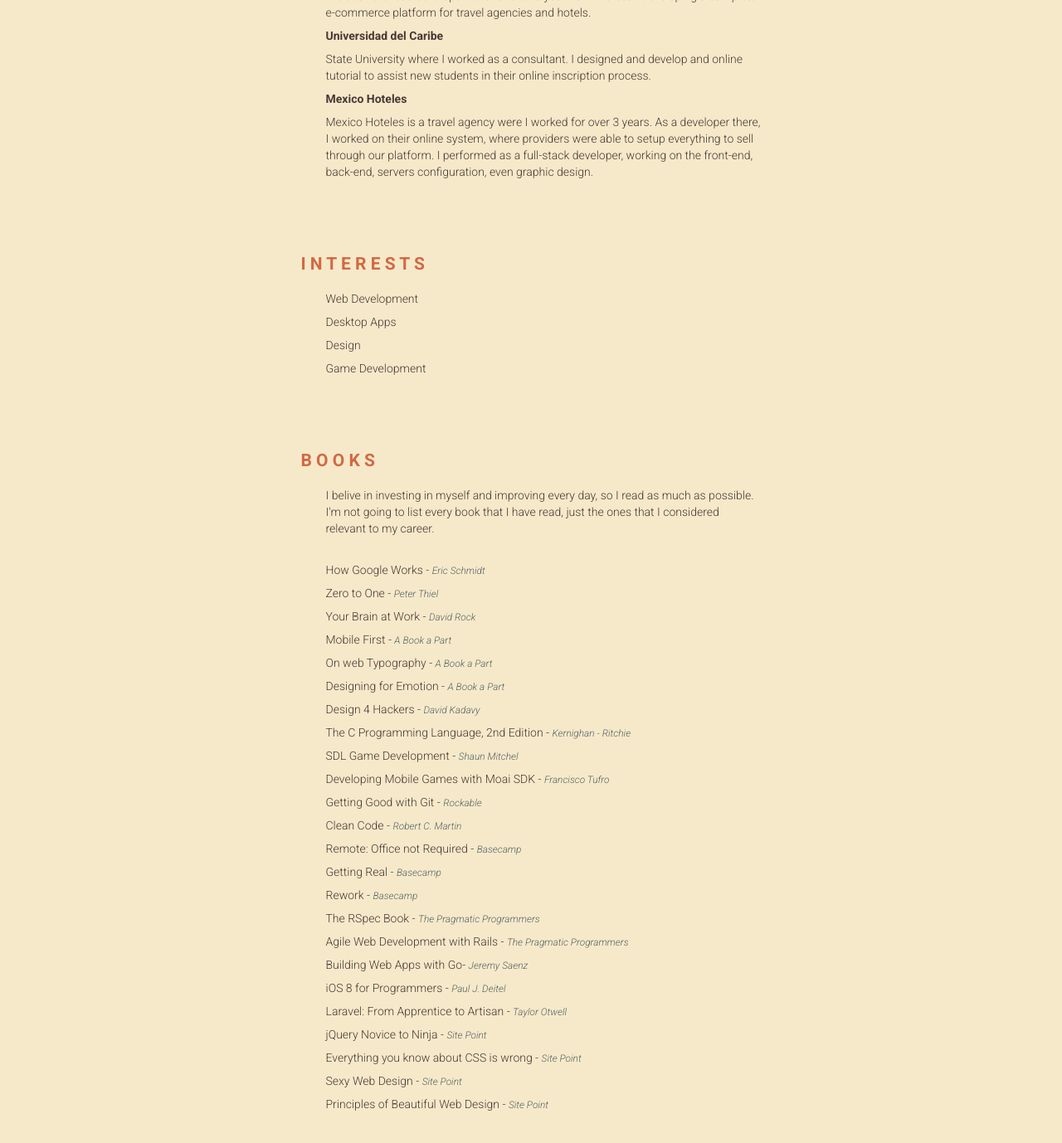
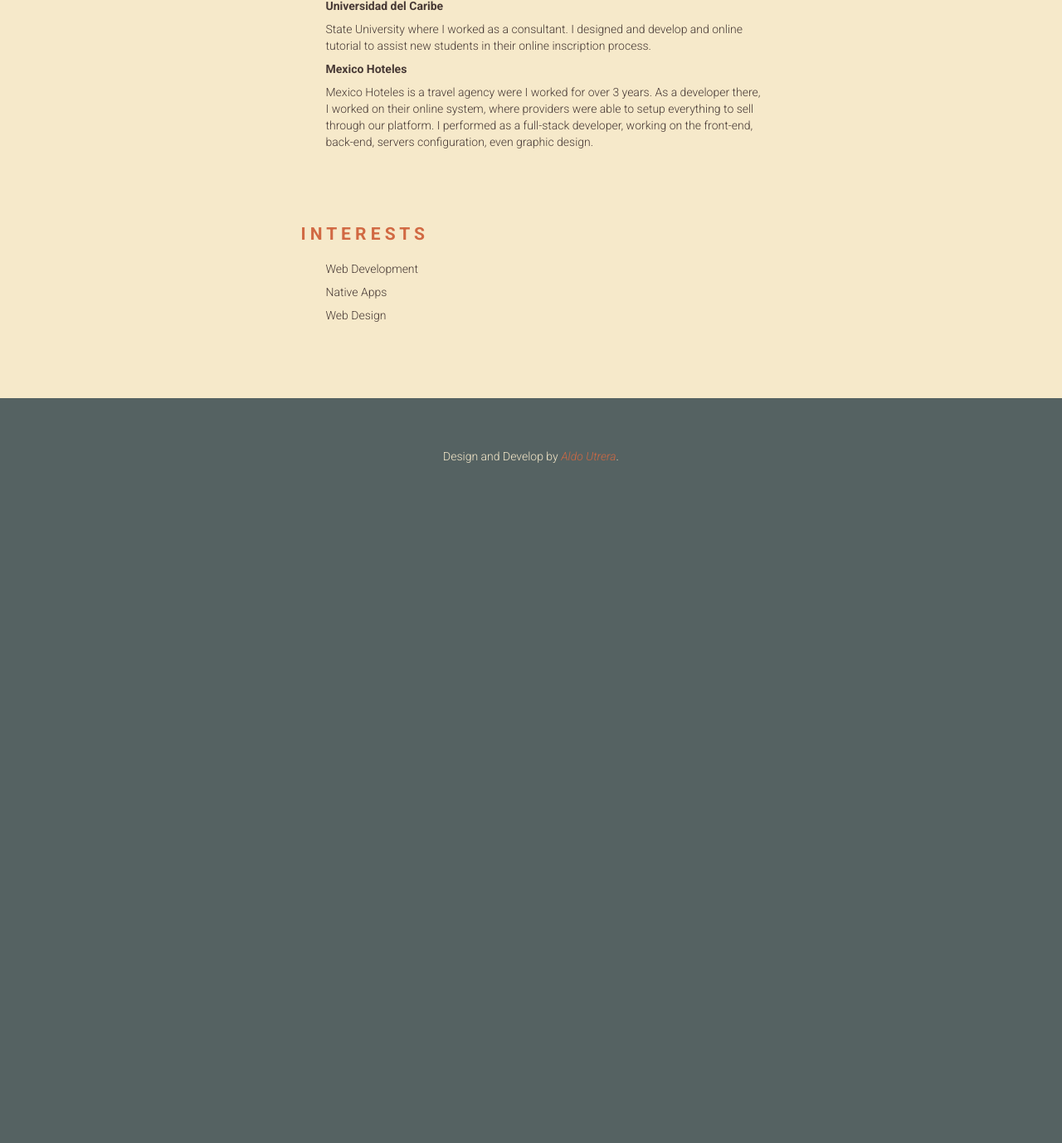
Before and after one commit to aldoutrera/aldoutrera.github.io, a Jekyll site: the page built from index.html, in a window 1280 px wide and 1400 px high, scrolled down 1875 px. Shown: the top 1378 px of the window at 83% size. Built offline with Jekyll 4.4.1, drawn with Linux system fonts in a browser that asks for light colours; after the commit the page ends 2505 px from its top, so only the background shows below that; some of the changed text lies outside the part shown.

Commit message:
Updatingn the info

```diff
--- a/index.html
+++ b/index.html
@@ -34,14 +34,12 @@
     <div class = "col-md-6 col-md-offset-3">
 
       <h2 class="content-heading">T I N K E R I N G</h2>
-      <p>These are new languages and tools that I'm still learning. I've been using these in experiments and prototypes.</p>
+      <p>These are languages and tools that I'm looking into. I've been using these in experiments and prototypes.</p>
       <ul>
-        <li>Go, Gin</li>
-        <li>Lua, MOAI</li>
+        <li>Go, Gin, Echo</li>
+        <li>Rust</li>
         <li>C, SDL2</li>
-        <li>Swift</li>
         <li>Backbone</li>
-        <li>Meteor</li>
       </ul>
 
     </div>
@@ -88,13 +86,13 @@
       <h2 class="content-heading">I N T E R E S T S</h2>
       <ul>
         <li>Web Development</li>
-        <li>Desktop Apps</li>
-        <li>Design</li>
-        <li>Game Development</li>
+        <li>Native Apps</li>
+        <li>Web Design</li>
       </ul>
 
     </div>
   </div>
+  <!--
   <div class = "row">
     <div class = "col-md-6 col-md-offset-3">
 
@@ -129,4 +127,5 @@
       </ul>
     </div>
   </div>
+  -->
 </div>
```
Also changed, not shown: other parts of index.html (+1 -1 lines).
